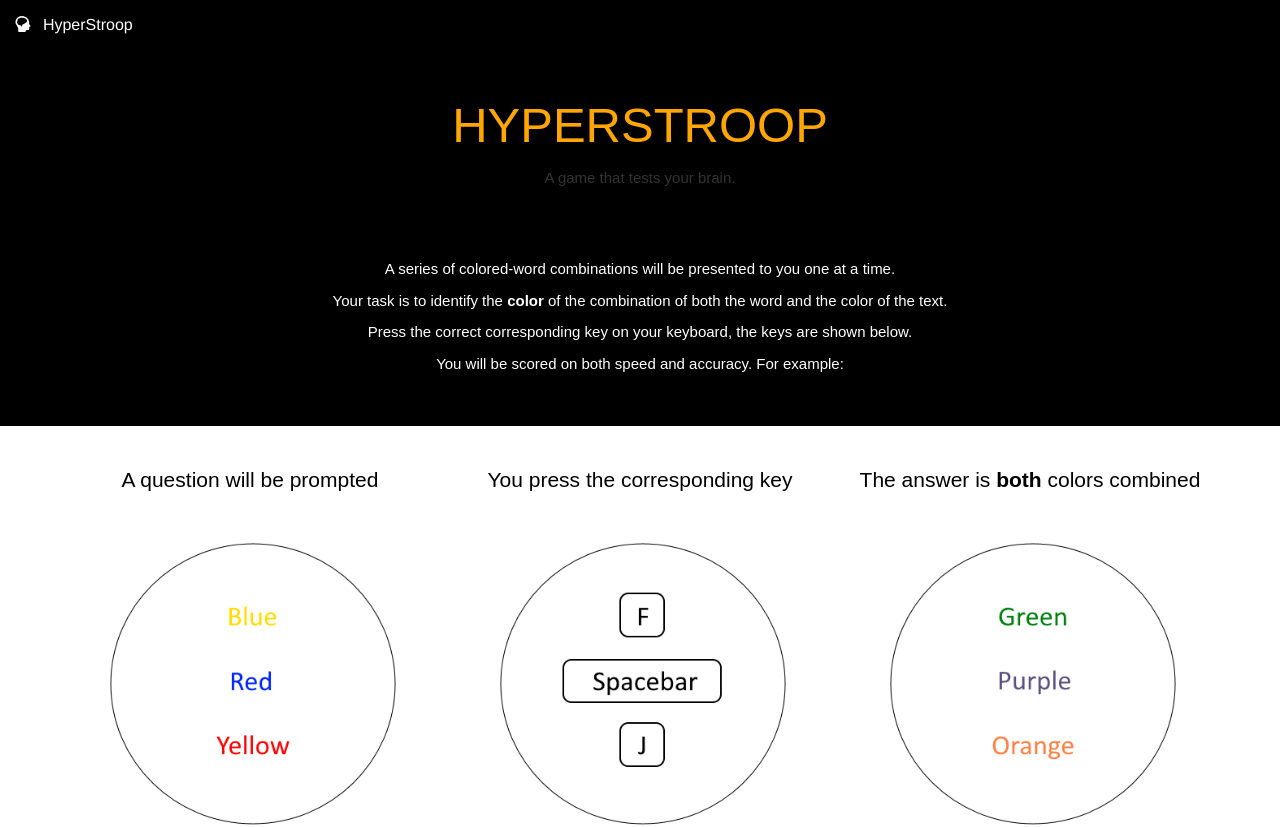
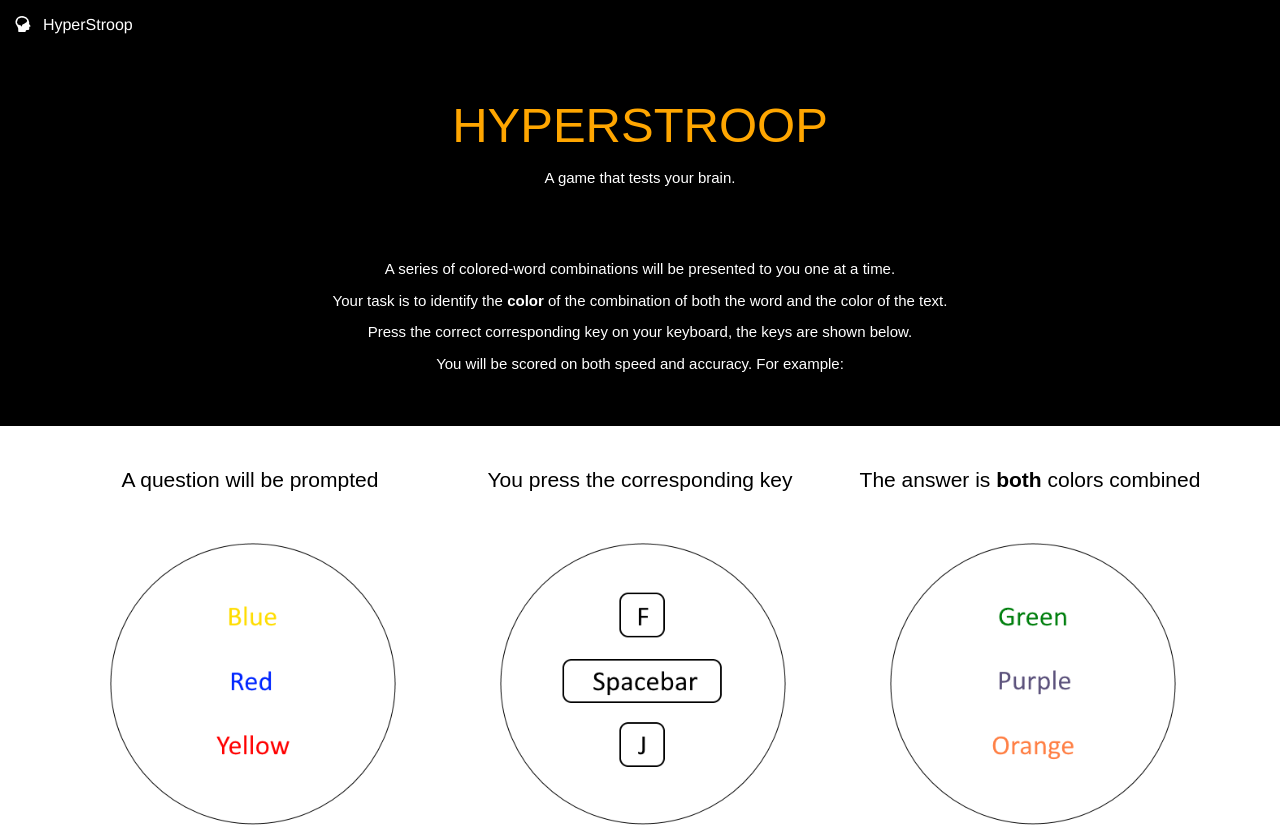
Before and after one commit to hyperStroop/hyperStroop, a website: page StroopGame/index.html in a window 1280 px wide. Shown: the top 827 px of the page. Drawn offline with nearby package versions, Linux system fonts and the light colour scheme.

Commit message:
font color

```diff
--- a/StroopGame/css/main.css
+++ b/StroopGame/css/main.css
@@ -48,6 +48,10 @@ nav a:hover, a:focus {
     font-family: "Calibri Light", Raleway, sans-serif;
     background-color: black;
     font-size: 15px;
+}
+
+#header p {
+    color: white;
 }
 
 #tutorial {
```
